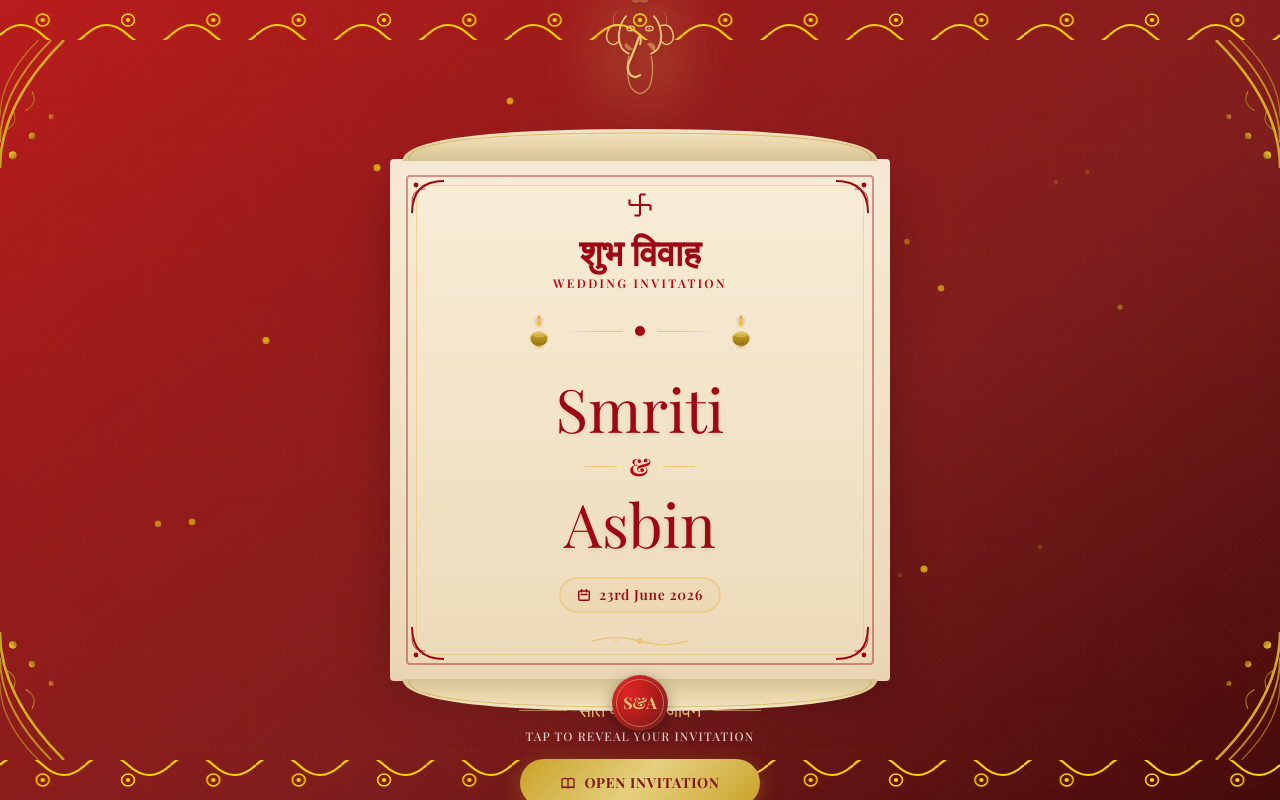
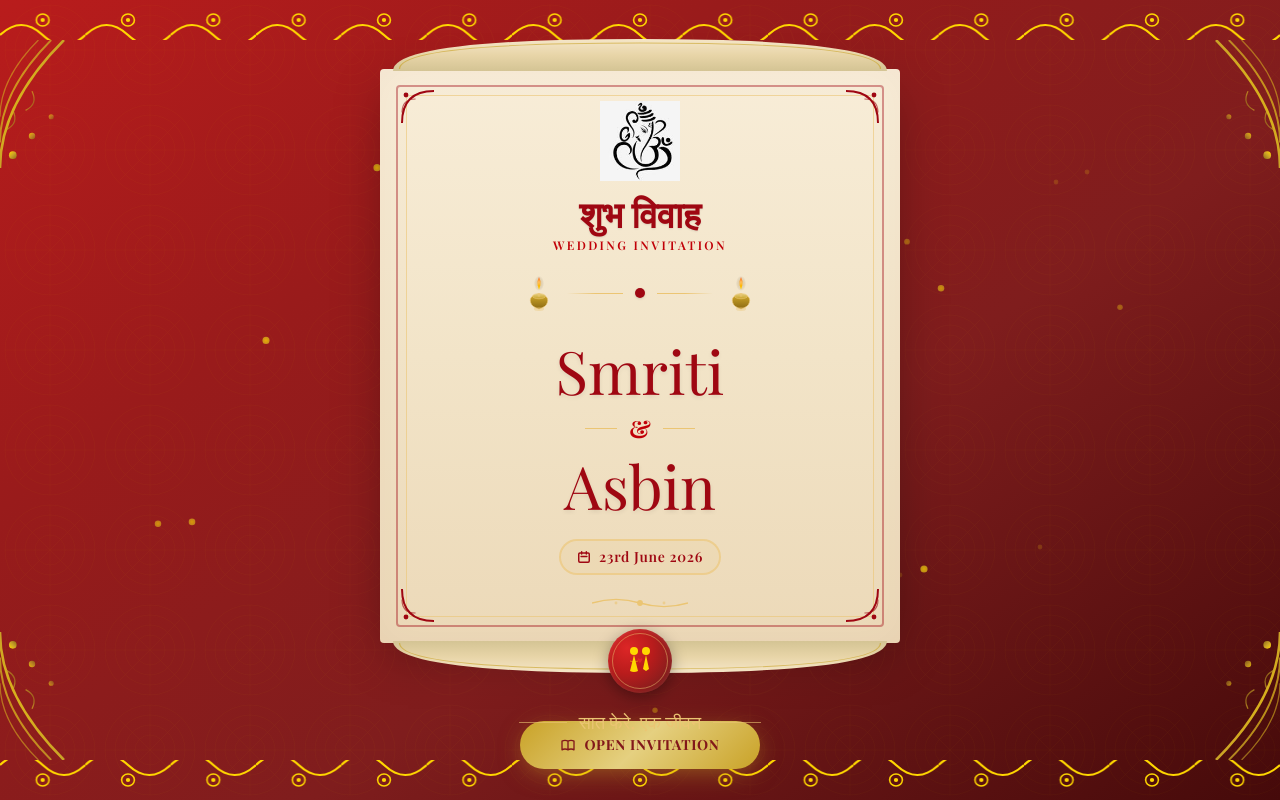
Before and after one commit to imak02/wed, a Next.js app: page / in a window 1280 px wide. Built offline with nearby package versions, Linux system fonts and the light colour scheme; a web font is replaced by a local one.

Commit message:
feat: update envelope, logo, and events section design
Move Ganesh image inside envelope, remove text; redesign wedding logo; consistent event cards with gradient overlay

Co-authored-by: Asbin Khanal <69668769+imak02@users.noreply.github.com>

```diff
--- a/components/wedding/EnvelopeOpening.tsx
+++ b/components/wedding/EnvelopeOpening.tsx
@@ -2,125 +2,10 @@
 
 import { motion, AnimatePresence } from 'framer-motion'
 import { useState } from 'react'
+import Image from 'next/image'
 
 interface EnvelopeOpeningProps {
   onOpen: () => void
-}
-
-// Ganesh SVG Component - minimalist line art style
-function GaneshSVG({ className }: { className?: string }) {
-  return (
-    <svg
-      viewBox="0 0 100 120"
-      className={className}
-      fill="none"
-      xmlns="http://www.w3.org/2000/svg"
-    >
-      {/* Crown/Head decoration */}
-      <path
-        d="M50 8 Q45 12 42 8 Q40 4 45 2 Q50 0 55 2 Q60 4 58 8 Q55 12 50 8"
-        stroke="currentColor"
-        strokeWidth="1.5"
-        fill="currentColor"
-        opacity="0.3"
-      />
-      <circle cx="50" cy="5" r="2" fill="currentColor" />
-
-      {/* Head outline */}
-      <path
-        d="M35 25 Q30 30 28 40 Q26 50 30 58 Q32 62 38 65"
-        stroke="currentColor"
-        strokeWidth="2"
-        strokeLinecap="round"
-      />
-      <path
-        d="M65 25 Q70 30 72 40 Q74 50 70 58 Q68 62 62 65"
-        stroke="currentColor"
-        strokeWidth="2"
-        strokeLinecap="round"
-      />
-
-      {/* Ears */}
-      <path
-        d="M28 35 Q18 32 15 42 Q12 52 20 55 Q25 56 28 50"
-        stroke="currentColor"
-        strokeWidth="1.5"
-        strokeLinecap="round"
-      />
-      <path
-        d="M72 35 Q82 32 85 42 Q88 52 80 55 Q75 56 72 50"
-        stroke="currentColor"
-        strokeWidth="1.5"
-        strokeLinecap="round"
-      />
-
-      {/* Eyes */}
-      <ellipse cx="40" cy="38" rx="4" ry="2.5" stroke="currentColor" strokeWidth="1.5" />
-      <ellipse cx="60" cy="38" rx="4" ry="2.5" stroke="currentColor" strokeWidth="1.5" />
-      <circle cx="40" cy="38" r="1" fill="currentColor" />
-      <circle cx="60" cy="38" r="1" fill="currentColor" />
-
-      {/* Trunk */}
-      <path
-        d="M50 45 Q48 50 45 58 Q42 66 38 75 Q35 82 40 88 Q45 92 50 88"
-        stroke="currentColor"
-        strokeWidth="2.5"
-        strokeLinecap="round"
-        fill="none"
-      />
-      <path
-        d="M50 45 Q52 50 50 55"
-        stroke="currentColor"
-        strokeWidth="2"
-        strokeLinecap="round"
-      />
-
-      {/* Tusks */}
-      <path
-        d="M42 60 Q38 62 35 58 Q33 55 36 54"
-        stroke="currentColor"
-        strokeWidth="1.5"
-        fill="currentColor"
-        opacity="0.5"
-      />
-      <path
-        d="M58 55 Q62 53 65 56 Q67 60 64 62"
-        stroke="currentColor"
-        strokeWidth="1.5"
-        fill="currentColor"
-        opacity="0.5"
-      />
-
-      {/* Forehead mark (tilak) */}
-      <path
-        d="M50 28 L48 32 L50 30 L52 32 Z"
-        fill="currentColor"
-      />
-
-      {/* Body suggestion */}
-      <path
-        d="M38 68 Q35 80 38 95 Q40 105 50 108 Q60 105 62 95 Q65 80 62 68"
-        stroke="currentColor"
-        strokeWidth="1.5"
-        strokeLinecap="round"
-        opacity="0.6"
-      />
-
-      {/* Decorative curves around */}
-      <path
-        d="M25 20 Q20 25 22 35"
-        stroke="currentColor"
-        strokeWidth="1"
-        opacity="0.4"
-      />
-      <path
-        d="M75 20 Q80 25 78 35"
-        stroke="currentColor"
-        strokeWidth="1"
-        opacity="0.4"
-      />
-    </svg>
-  )
 }
 
 // Decorative Diya (Oil Lamp) SVG
@@ -304,27 +189,13 @@ export function EnvelopeOpening({ onOpen }: EnvelopeOpeningProps) {
 
           {/* Main scroll container with proper margins */}
           <motion.div
-            className="relative flex flex-col items-center w-full px-4 sm:px-6 md:px-8 py-8 sm:py-10 md:py-12 mx-4 sm:mx-6 md:mx-8"
+            className="relative flex flex-col items-center w-full max-w-[calc(100%-2rem)] sm:max-w-[calc(100%-3rem)] md:max-w-[calc(100%-4rem)] mx-4 sm:mx-6 md:mx-8 py-12 sm:py-14 md:py-16"
             initial={{ scale: 0.85, opacity: 0, y: 40 }}
             animate={{ scale: 1, opacity: 1, y: 0 }}
             transition={{ duration: 1, ease: 'easeOut' }}
           >
-            {/* Ganesh SVG at top */}
-            <motion.div
-              className="mb-2 sm:mb-3 md:mb-4"
-              initial={{ opacity: 0, scale: 0.5, y: -20 }}
-              animate={{ opacity: 1, scale: 1, y: 0 }}
-              transition={{ delay: 0.4, duration: 0.6 }}
-            >
-              <div className="relative">
-                <GaneshSVG className="w-14 h-16 sm:w-20 sm:h-24 md:w-24 md:h-28 text-gold drop-shadow-lg" />
-                {/* Glow effect */}
-                <div className="absolute inset-0 blur-xl bg-gold/15 -z-10" />
-              </div>
-            </motion.div>
-
             {/* The Sacred Scroll/Patra */}
-            <div className="relative w-full max-w-[280px] sm:max-w-[360px] md:max-w-[440px] lg:max-w-[500px]">
+            <div className="relative w-full max-w-[300px] sm:max-w-[380px] md:max-w-[460px] lg:max-w-[520px]">
               {/* Top scroll curl */}
               <motion.div
                 className="relative h-6 sm:h-8 md:h-10 mb-[-2px] z-10"
@@ -376,13 +247,23 @@ export function EnvelopeOpening({ onOpen }: EnvelopeOpeningProps) {
 
                 {/* Content */}
                 <div className="relative px-4 sm:px-6 md:px-10 py-5 sm:py-6 md:py-8 text-center">
-                  {/* Swastik symbol */}
-                  <div className="flex justify-center mb-2 sm:mb-3">
-                    <svg className="w-5 h-5 sm:w-6 sm:h-6 md:w-7 md:h-7 text-red-800" viewBox="0 0 40 40">
-                      <path d="M20 5 L20 35 M5 20 L35 20" stroke="currentColor" strokeWidth="3" />
-                      <path d="M20 5 L28 5 M20 35 L12 35 M5 20 L5 12 M35 20 L35 28" stroke="currentColor" strokeWidth="3" />
-                    </svg>
-                  </div>
+                  {/* Ganesh Image - INSIDE the envelope */}
+                  <motion.div
+                    className="flex justify-center mb-2 sm:mb-3"
+                    initial={{ opacity: 0, scale: 0.8 }}
+                    animate={{ opacity: 1, scale: 1 }}
+                    transition={{ delay: 0.3, duration: 0.5 }}
+                  >
+                    <div className="relative w-12 h-12 sm:w-16 sm:h-16 md:w-20 md:h-20">
+                      <Image
+                        src="/images/ganesh-line.png"
+                        alt="Lord Ganesha"
+                        fill
+                        className="object-contain"
+                        priority
+                      />
+                    </div>
+                  </motion.div>
 
                   {/* Sanskrit blessing - Shubh Vivah title with RED color */}
                   <h1
@@ -471,7 +352,7 @@ export function EnvelopeOpening({ onOpen }: EnvelopeOpeningProps) {
                 </svg>
               </motion.div>
 
-              {/* Wax seal */}
+              {/* Wax seal with S&A logo - couple in red */}
               <motion.div
                 className="absolute -bottom-2 sm:-bottom-3 left-1/2 -translate-x-1/2 z-20"
                 initial={{ scale: 1, rotate: 0 }}
@@ -483,16 +364,25 @@ export function EnvelopeOpening({ onOpen }: EnvelopeOpeningProps) {
                 transition={{ duration: 0.6, delay: 0.1 }}
               >
                 <div
-                  className="w-10 h-10 sm:w-12 sm:h-12 md:w-14 md:h-14 rounded-full flex items-center justify-center"
+                  className="w-12 h-12 sm:w-14 sm:h-14 md:w-16 md:h-16 rounded-full flex items-center justify-center"
                   style={{
                     background: 'radial-gradient(circle at 30% 30%, #DC2626, #B91C1C 40%, #7F1D1D 80%, #450A0A)',
                     boxShadow: '0 4px 15px rgba(0,0,0,0.35), inset 0 1px 4px rgba(255,255,255,0.12)',
                   }}
                 >
                   <div className="absolute inset-1 rounded-full border border-gold/50" />
-                  <span className="font-[var(--font-heading)] text-gold text-xs sm:text-sm md:text-base font-bold">
-                    S&A
-                  </span>
+                  {/* Couple silhouette in red dress style */}
+                  <svg viewBox="0 0 40 40" className="w-8 h-8 sm:w-9 sm:h-9 md:w-10 md:h-10">
+                    {/* Bride silhouette */}
+                    <circle cx="14" cy="10" r="4" fill="#FFD700" />
+                    <path d="M14 14 L10 30 Q14 32 18 30 L14 14" fill="#FFD700" />
+                    <path d="M10 20 Q14 22 18 20" fill="none" stroke="#FFD700" strokeWidth="0.5" />
+                    {/* Groom silhouette */}
+                    <circle cx="26" cy="10" r="4" fill="#FFD700" />
+                    <path d="M26 14 L23 28 L26 30 L29 28 L26 14" fill="#FFD700" />
+                    {/* Heart between */}
+                    <path d="M20 18 C18 16, 16 18, 20 22 C24 18, 22 16, 20 18" fill="#DC2626" />
+                  </svg>
                 </div>
               </motion.div>
             </div>
@@ -544,9 +434,9 @@ export function EnvelopeOpening({ onOpen }: EnvelopeOpeningProps) {
             </motion.button>
           </motion.div>
 
-          {/* Bottom blessing */}
+          {/* Bottom blessing - removed "Tap to reveal" text */}
           <motion.div
-            className="absolute bottom-8 sm:bottom-10 md:bottom-14 left-0 right-0 flex flex-col items-center gap-1 px-4"
+            className="absolute bottom-10 sm:bottom-12 md:bottom-16 left-0 right-0 flex flex-col items-center px-4"
             initial={{ opacity: 0 }}
             animate={{ opacity: 1 }}
             transition={{ delay: 1.4 }}
@@ -558,9 +448,6 @@ export function EnvelopeOpening({ onOpen }: EnvelopeOpeningProps) {
               </p>
               <div className="w-6 sm:w-8 md:w-12 h-px bg-gold/60" />
             </div>
-            <p className="text-ivory/80 text-[9px] sm:text-[10px] md:text-xs tracking-widest uppercase font-medium">
-              Tap to reveal your invitation
-            </p>
           </motion.div>
         </motion.div>
       )}
--- a/components/wedding/EventsSection.tsx
+++ b/components/wedding/EventsSection.tsx
@@ -18,9 +18,9 @@ const events = [
       'Join us for the auspicious Haldi ceremony where turmeric paste is applied to the bride and groom for blessings of prosperity and protection.',
     icon: '🌼',
     gradient: 'from-amber-500 via-yellow-400 to-amber-500',
-    bgGradient: 'from-amber-50/80 via-yellow-50/60 to-amber-50/80',
-    accentColor: 'text-amber-600',
-    borderColor: 'border-amber-300',
+    bgGradient: 'from-amber-100 via-yellow-50 to-amber-100',
+    accentColor: 'text-amber-700',
+    borderColor: 'border-amber-400',
   },
   {
     id: 'mehendi',
@@ -35,9 +35,9 @@ const events = [
       'An evening of intricate henna designs, music, and dance. Watch as beautiful mehendi adorns the bride\'s hands, symbolizing love and prosperity.',
     icon: '🌿',
     gradient: 'from-emerald-500 via-green-400 to-emerald-500',
-    bgGradient: 'from-emerald-50/80 via-green-50/60 to-emerald-50/80',
-    accentColor: 'text-emerald-600',
-    borderColor: 'border-emerald-300',
+    bgGradient: 'from-emerald-100 via-green-50 to-emerald-100',
+    accentColor: 'text-emerald-700',
+    borderColor: 'border-emerald-400',
   },
   {
     id: 'wedding',
@@ -52,10 +52,10 @@ const events = [
     description:
       'The sacred union ceremony featuring traditional Hindu Nepali rituals including the Saptapadi (seven sacred steps) and Sindoor ceremony.',
     icon: '💒',
-    gradient: 'from-maroon via-maroon-light to-maroon',
-    bgGradient: 'from-red-50/80 via-rose-50/60 to-red-50/80',
-    accentColor: 'text-maroon',
-    borderColor: 'border-maroon/30',
+    gradient: 'from-red-600 via-red-500 to-red-600',
+    bgGradient: 'from-red-100 via-rose-50 to-red-100',
+    accentColor: 'text-red-700',
+    borderColor: 'border-red-400',
   },
   {
     id: 'reception',
@@ -70,10 +70,10 @@ const events = [
     description:
       'An evening of celebration, fine dining, and dancing. Join us as we celebrate our union with family and friends.',
     icon: '🎉',
-    gradient: 'from-gold-dark via-gold to-gold-dark',
-    bgGradient: 'from-amber-50/80 via-orange-50/60 to-amber-50/80',
-    accentColor: 'text-gold-dark',
-    borderColor: 'border-gold/40',
+    gradient: 'from-amber-600 via-yellow-500 to-amber-600',
+    bgGradient: 'from-amber-100 via-orange-50 to-amber-100',
+    accentColor: 'text-amber-700',
+    borderColor: 'border-amber-400',
   },
 ]
 
@@ -130,7 +130,7 @@ export function EventsSection() {
           </p>
         </motion.div>
 
-        {/* Event Timeline Navigation */}
+        {/* Event Timeline Navigation - All text visible, gradient bg when selected */}
         <motion.div
           className="flex justify-center mb-10 sm:mb-12"
           initial={{ opacity: 0, y: 20 }}
@@ -138,11 +138,11 @@ export function EventsSection() {
           viewport={{ once: true }}
           transition={{ duration: 0.6, delay: 0.2 }}
         >
-          <div className="relative flex items-center gap-0">
+          <div className="relative flex items-center gap-1 sm:gap-2">
             {/* Connecting line */}
             <div className="absolute top-1/2 left-0 right-0 h-0.5 bg-gold/20 -translate-y-1/2 hidden sm:block" />
 
-            {events.map((event, index) => (
+            {events.map((event) => (
               <motion.button
                 key={event.id}
                 onClick={() => setActiveEvent(event.id)}
@@ -151,14 +151,14 @@ export function EventsSection() {
                 whileTap={{ scale: 0.95 }}
               >
                 <div className={`
-                  flex flex-col items-center px-3 sm:px-6 py-2 sm:py-3 rounded-xl transition-all duration-300
+                  flex flex-col items-center px-3 sm:px-5 py-2 sm:py-3 rounded-xl transition-all duration-300
                   ${activeEvent === event.id
-                    ? `bg-gradient-to-br ${event.bgGradient} shadow-lg border ${event.borderColor}`
-                    : 'hover:bg-ivory/50'}
+                    ? `bg-gradient-to-br ${event.bgGradient} shadow-lg border-2 ${event.borderColor}`
+                    : 'bg-white/50 border border-gold/20 hover:bg-ivory/80'}
                 `}>
-                  <span className="text-xl sm:text-2xl mb-1">{event.icon}</span>
-                  <span className={`text-[10px] sm:text-xs font-medium transition-colors ${
-                    activeEvent === event.id ? event.accentColor : 'text-maroon/60'
+                  <span className="text-lg sm:text-2xl mb-1">{event.icon}</span>
+                  <span className={`text-[10px] sm:text-xs font-semibold transition-colors ${
+                    activeEvent === event.id ? event.accentColor : 'text-maroon/70'
                   }`}>
                     {event.name.split(' ')[0]}
                   </span>
@@ -175,8 +175,8 @@ export function EventsSection() {
           </div>
         </motion.div>
 
-        {/* Event Cards Grid */}
-        <div className="grid grid-cols-1 lg:grid-cols-2 gap-4 sm:gap-6 mb-10 sm:mb-12">
+        {/* Event Cards Grid - Consistent sizing with all text visible */}
+        <div className="grid grid-cols-1 md:grid-cols-2 gap-4 sm:gap-6 mb-10 sm:mb-12">
           {events.map((event, index) => (
             <EventCard
               key={event.id}
@@ -283,69 +283,67 @@ function EventCard({ event, index, isActive, onClick }: EventCardProps) {
       onClick={onClick}
     >
       <motion.div
-        className={`relative h-full bg-white rounded-2xl overflow-hidden shadow-md transition-all duration-300 border-2 ${
+        className={`relative h-full min-h-[320px] bg-white rounded-2xl overflow-hidden shadow-md transition-all duration-300 border-2 ${
           isActive
             ? `${event.borderColor} shadow-xl`
             : 'border-transparent hover:shadow-lg hover:border-gold/20'
         }`}
         whileHover={{ y: -4 }}
       >
-        {/* Top gradient bar */}
-        <div className={`h-1.5 bg-gradient-to-r ${event.gradient}`} />
+        {/* Top gradient bar - thicker when selected */}
+        <div className={`h-1.5 ${isActive ? 'h-2' : 'h-1.5'} bg-gradient-to-r ${event.gradient} transition-all duration-300`} />
 
-        <div className="p-5 sm:p-6">
+        {/* Gradient background overlay when selected */}
+        {isActive && (
+          <div className={`absolute inset-0 bg-gradient-to-br ${event.bgGradient} opacity-40 pointer-events-none`} />
+        )}
+
+        <div className="relative p-5 sm:p-6">
           {/* Header */}
           <div className="flex items-start justify-between mb-4">
             <div className="flex items-start gap-3">
-              <div className={`w-12 h-12 sm:w-14 sm:h-14 rounded-xl bg-gradient-to-br ${event.bgGradient} flex items-center justify-center text-2xl sm:text-3xl border ${event.borderColor}`}>
+              <div className={`w-14 h-14 rounded-xl bg-gradient-to-br ${isActive ? event.gradient : event.bgGradient} flex items-center justify-center text-2xl sm:text-3xl border ${event.borderColor} shadow-sm`}>
                 {event.icon}
               </div>
               <div>
-                <h3 className="font-semibold text-base sm:text-lg text-maroon">{event.name}</h3>
+                <h3 className={`font-semibold text-base sm:text-lg ${isActive ? event.accentColor : 'text-maroon'}`}>{event.name}</h3>
                 <p className={`font-[var(--font-devanagari)] text-sm ${event.accentColor}`}>{event.nepaliName}</p>
               </div>
             </div>
           </div>
 
-          {/* Event details grid */}
+          {/* Event details grid - always visible */}
           <div className="grid grid-cols-2 gap-3 mb-4">
-            <div className="flex items-center gap-2 text-sm text-maroon/70">
-              <div className="w-8 h-8 rounded-lg bg-cream flex items-center justify-center flex-shrink-0">
+            <div className="flex items-center gap-2 text-sm text-maroon/80">
+              <div className={`w-8 h-8 rounded-lg ${isActive ? 'bg-white/80' : 'bg-cream'} flex items-center justify-center flex-shrink-0`}>
                 <Calendar className="w-4 h-4 text-gold" />
               </div>
-              <span>{event.date}</span>
+              <span className="font-medium">{event.date}</span>
             </div>
-            <div className="flex items-center gap-2 text-sm text-maroon/70">
-              <div className="w-8 h-8 rounded-lg bg-cream flex items-center justify-center flex-shrink-0">
+            <div className="flex items-center gap-2 text-sm text-maroon/80">
+              <div className={`w-8 h-8 rounded-lg ${isActive ? 'bg-white/80' : 'bg-cream'} flex items-center justify-center flex-shrink-0`}>
                 <Clock className="w-4 h-4 text-gold" />
               </div>
-              <span>{event.time}</span>
+              <span className="font-medium">{event.time}</span>
             </div>
-            <div className="flex items-center gap-2 text-sm text-maroon/70 col-span-2">
-              <div className="w-8 h-8 rounded-lg bg-cream flex items-center justify-center flex-shrink-0">
+            <div className="flex items-center gap-2 text-sm text-maroon/80 col-span-2">
+              <div className={`w-8 h-8 rounded-lg ${isActive ? 'bg-white/80' : 'bg-cream'} flex items-center justify-center flex-shrink-0`}>
                 <MapPin className="w-4 h-4 text-gold" />
               </div>
-              <span className="truncate">{event.venue}</span>
+              <span className="font-medium truncate">{event.venue}</span>
             </div>
-            <div className="flex items-center gap-2 text-sm text-maroon/70 col-span-2">
-              <div className="w-8 h-8 rounded-lg bg-cream flex items-center justify-center flex-shrink-0">
+            <div className="flex items-center gap-2 text-sm text-maroon/80 col-span-2">
+              <div className={`w-8 h-8 rounded-lg ${isActive ? 'bg-white/80' : 'bg-cream'} flex items-center justify-center flex-shrink-0`}>
                 <Shirt className="w-4 h-4 text-gold" />
               </div>
-              <span className="truncate">{event.dressCode}</span>
+              <span className="font-medium truncate">{event.dressCode}</span>
             </div>
           </div>
 
-          {/* Description - expandable on active */}
-          <motion.div
-            className="overflow-hidden"
-            initial={false}
-            animate={{ height: isActive ? 'auto' : 0, opacity: isActive ? 1 : 0 }}
-            transition={{ duration: 0.3 }}
-          >
-            <p className="text-maroon/60 text-sm leading-relaxed mb-4 pb-1">
-              {event.description}
-            </p>
-          </motion.div>
+          {/* Description - always visible */}
+          <p className={`text-sm leading-relaxed mb-4 ${isActive ? 'text-maroon/80' : 'text-maroon/60'}`}>
+            {event.description}
+          </p>
 
           {/* Action buttons */}
           <div className="flex gap-2 sm:gap-3">
@@ -372,7 +370,7 @@ function EventCard({ event, index, isActive, onClick }: EventCardProps) {
                   '_blank'
                 )
               }}
-              className={`flex items-center justify-center gap-1.5 px-4 py-2.5 border-2 ${event.borderColor} ${event.accentColor} rounded-xl text-xs sm:text-sm font-medium hover:bg-cream/50 transition-all cursor-pointer`}
+              className={`flex items-center justify-center gap-1.5 px-4 py-2.5 border-2 ${event.borderColor} ${event.accentColor} rounded-xl text-xs sm:text-sm font-medium ${isActive ? 'bg-white/80' : 'bg-white'} hover:bg-cream/50 transition-all cursor-pointer`}
               whileHover={{ scale: 1.02 }}
               whileTap={{ scale: 0.98 }}
             >
@@ -381,16 +379,6 @@ function EventCard({ event, index, isActive, onClick }: EventCardProps) {
             </motion.button>
           </div>
         </div>
-
-        {/* Active indicator glow */}
-        {isActive && (
-          <motion.div
-            className={`absolute inset-0 bg-gradient-to-br ${event.bgGradient} opacity-30 pointer-events-none`}
-            initial={{ opacity: 0 }}
-            animate={{ opacity: 0.15 }}
-            exit={{ opacity: 0 }}
-          />
-        )}
       </motion.div>
     </motion.div>
   )
```
Also changed, not shown: components/wedding/WeddingLogo.tsx (+73 -14 lines), public/images/ganesh-line.png (added).
